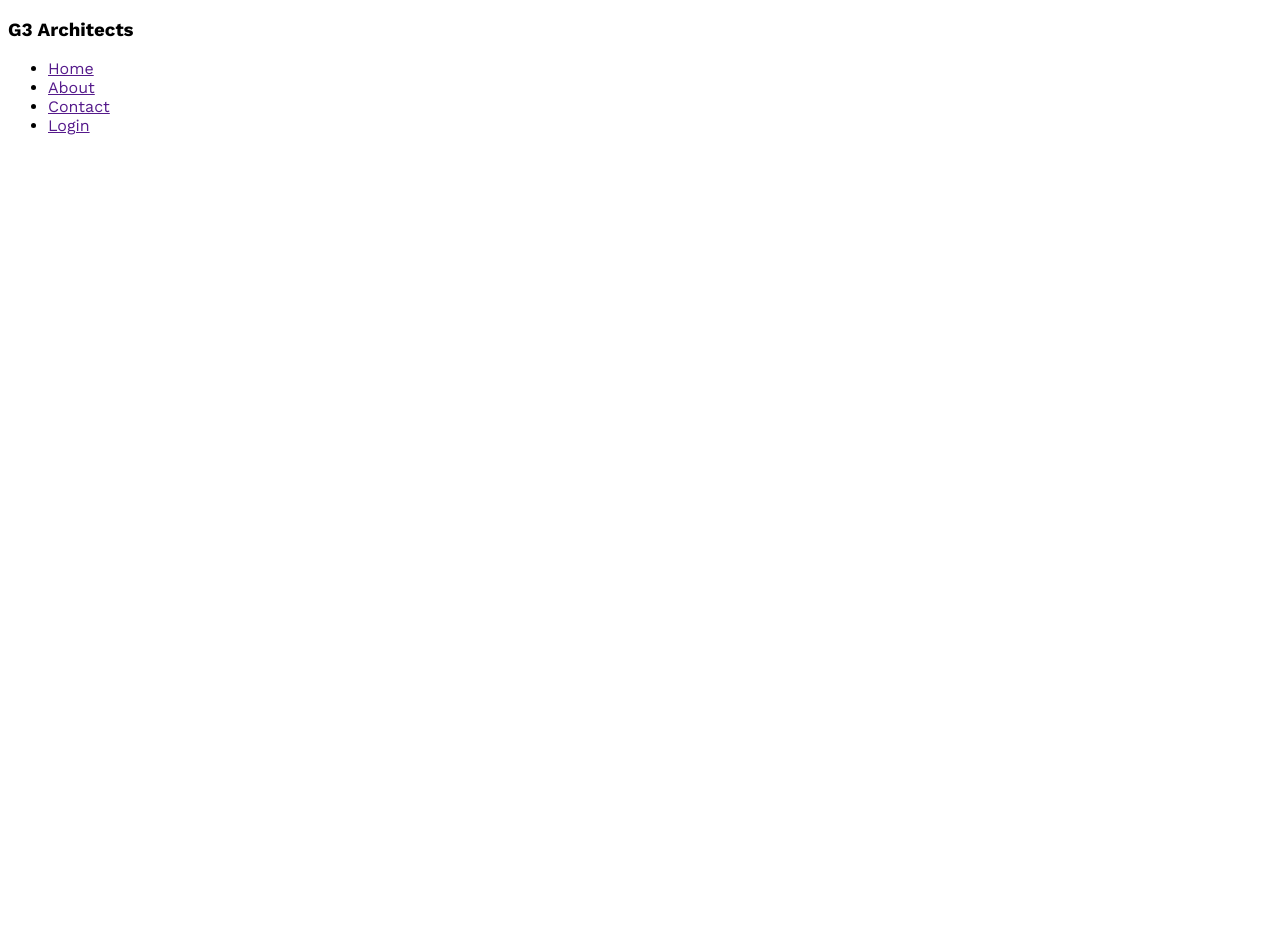
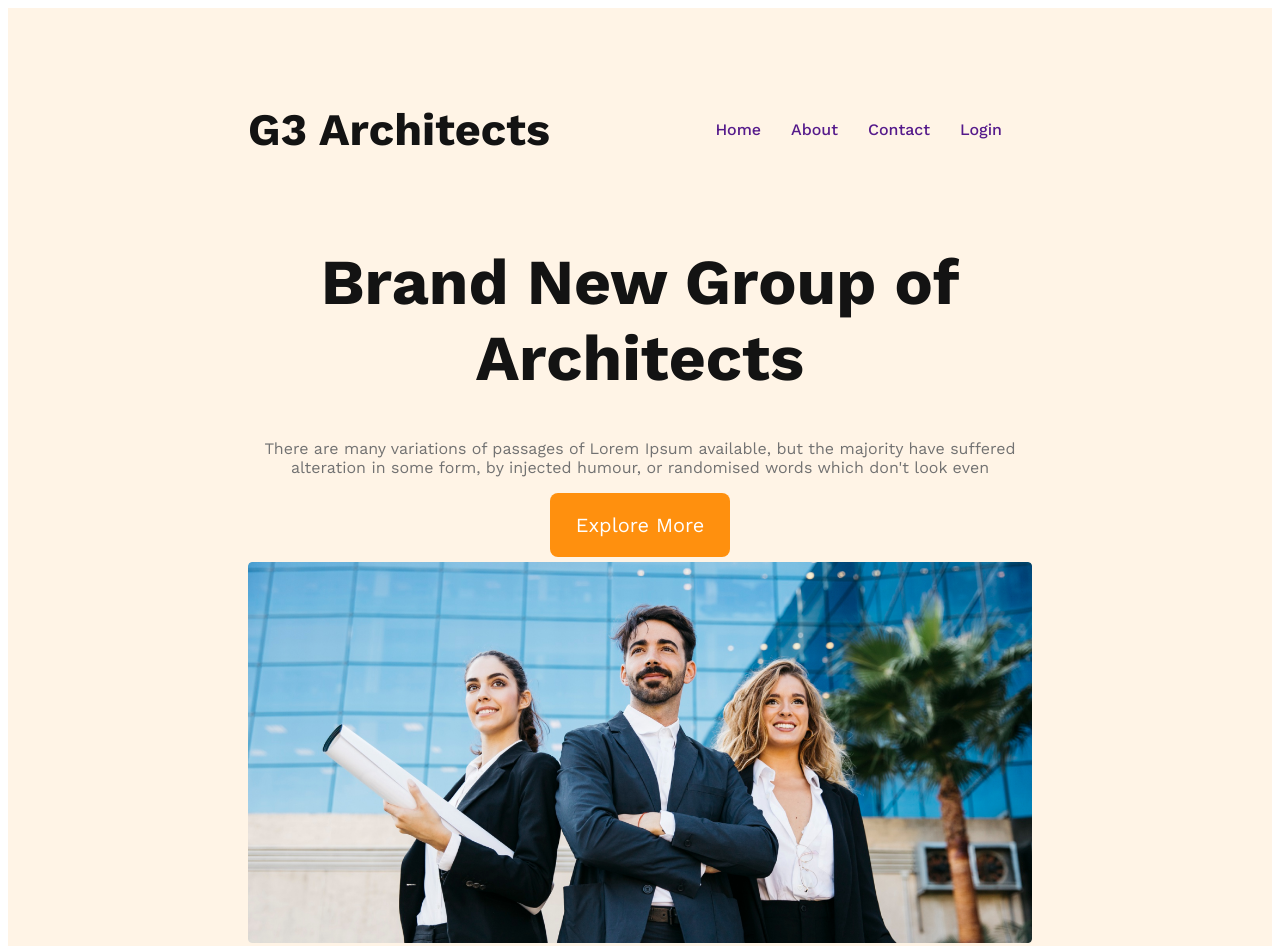
Before and after one commit to fozia-lucky/Architect-website, a plain HTML site: page index.html in a window 1280 px wide. Shown: the top 946 px of the page. Before the commit the page ends 800 px from the top, so only its background shows below. Drawn offline with nearby package versions, Linux system fonts and the light colour scheme.

Commit message:
third commit

```diff
--- a/index.html
+++ b/index.html
@@ -11,7 +11,7 @@
 <body>
     <header>
         <nav>
-            <h3>G3 Architects</h3>
+            <h3 class="nav-item">G3 Architects</h3>
             <ul>
                 <li><a href="">Home</a></li>
                 <li><a href="">About</a></li>
@@ -19,6 +19,16 @@
                 <li><a href="">Login</a></li>
             </ul>
         </nav>
+        <div class="banner">
+<div class="banner-content">
+    <h1 class="banner-title"> Brand New Group of Architects</h1>
+<p class="banner-description">There are many variations of passages of Lorem Ipsum available, but the majority have suffered alteration in some form, by injected humour, or randomised words which don't look even
+</p>
+<button class="btn-primary">Explore More</button>
+</div>
+<img src="images/banner.png" alt="">
+</div>
+
     </header>
 
     <main>
--- a/styles/architect.css
+++ b/styles/architect.css
@@ -1,6 +1,107 @@
 @import url('https://fonts.googleapis.com/css2?family=Merriweather:ital,wght@0,300;0,400;0,700;0,900;1,300;1,400;1,700;1,900&family=Work+Sans:ital,wght@0,100..900;1,100..900&display=swap');
 
 * {
-  font-family: "Work Sans", sans-serif;
+    font-family: "Work Sans", sans-serif;
+}
+
+/*shared Style */
+.btn-primary {
+    border-radius: 8px;
+    background: #FF900E;
+    color: white;
+    width: 180px;
+    height: 64px;
+    flex-shrink: 0;
+    font-size: 20px;
+    padding: 20px 25px;
+    margin-bottom: 5px;
+    border-style: none;
+    cursor: pointer;
+}
+
+/*header Style */
+header {
+    background: rgba(255, 144, 14, 0.10);
+    padding: 50px 240px;
+}
+
+nav {
+    display: flex;
+    justify-content: space-between;
+    align-items: center;
 
 }
+
+.nav-item {
+    color: var(--Dark-01, #131313);
+    text-align: center;
+    font-size: 45px;
+    font-weight: 700;
+}
+
+nav>ul {
+    display: flex;
+}
+
+nav li {
+    list-style: none;
+    margin-right: 30px;
+    text-align: center;
+    font-weight: 500;
+    font-size: 1em;
+
+}
+
+nav a {
+    text-decoration: none;
+
+}
+
+/*banner styles*/
+.banner-content {
+    max-width: 800px;
+    text-align: center;
+    margin: 0 auto,
+}
+
+.banner-title {
+    color: var(--Dark-01, #131313);
+    text-align: center;
+    font-size: 64px;
+    font-weight: 700;
+}
+
+.banner-description {
+    color: var(--Dark-03, #727272);
+    text-align: center;
+    font-size: 16px;
+    font-weight: 400;
+}
+.banner img{
+width: 100%;
+}
+/*responsive styles */
+/*mobile devices */
+
+
+@media screen and (max-width: 576px) {
+
+header{
+    padding: 20px;
+}
+nav{
+    flex-direction: column;
+}
+/*tablet*/
+@media screen and  (min-width:576px) and (max-width:960px){
+    header{
+        padding: 20px;
+    }
+    nav{
+        flex-direction: column;
+    }
+
+}
+
+
+}
```
